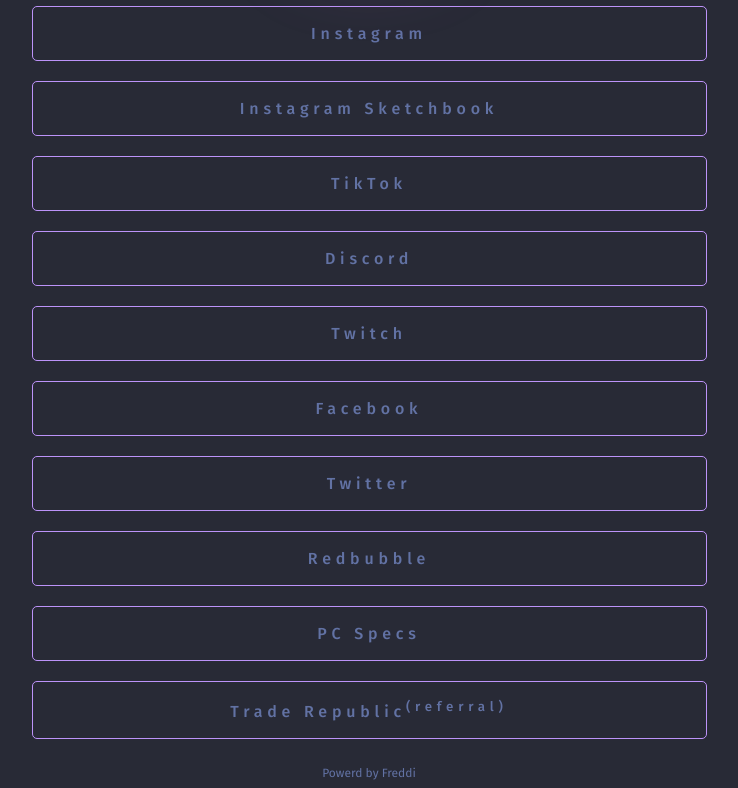
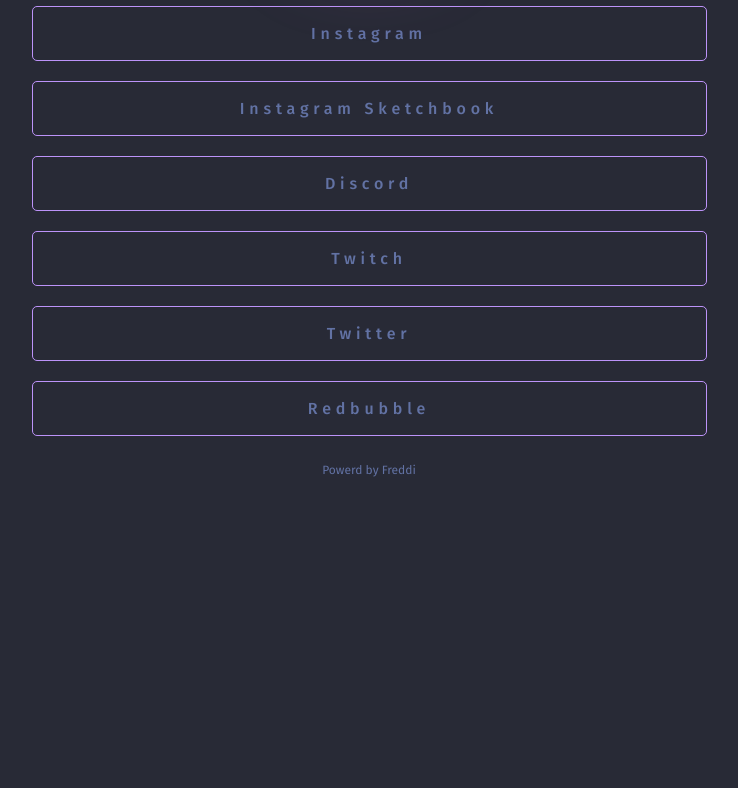
Before and after one commit to creanima/creanimalink, a website built with Vite: page index.html in a window 1280 px wide. Shown: the part 198-986 px from the top of the page, without its empty margins (271-1009 px from the left). After the commit the page ends 800 px from the top, so only its background shows below. Built offline with nearby package versions, Linux system fonts and the light colour scheme; some packages are replaced by stand-ins of ours.

Commit message:
Update index.html

```diff
--- a/index.html
+++ b/index.html
@@ -16,14 +16,10 @@
   <div id="links">
     <a class="link" href="/instagram" target="_blank">Instagram</a>
     <a class="link" href="/instagram-sketchbook" target="_blank">Instagram Sketchbook</a>
-    <a class="link" href="/tiktok" target="_blank">TikTok</a>
     <a class="link" href="/discord" target="_blank">Discord</a>
     <a class="link" href="/twitch" target="_blank">Twitch</a>
-    <a class="link" href="/facebook" target="_blank">Facebook</a>
     <a class="link" href="/twitter" target="_blank">Twitter</a>
     <a class="link" href="/redbubble" target="_blank">Redbubble</a>
-    <a class="link" href="/pc" target="_blank">PC Specs</a>
-    <a class="link" href="/trade-republic" target="_blank">Trade Republic<sup>(referral)</sup></a>
   </div>
 
   <footer>
```
